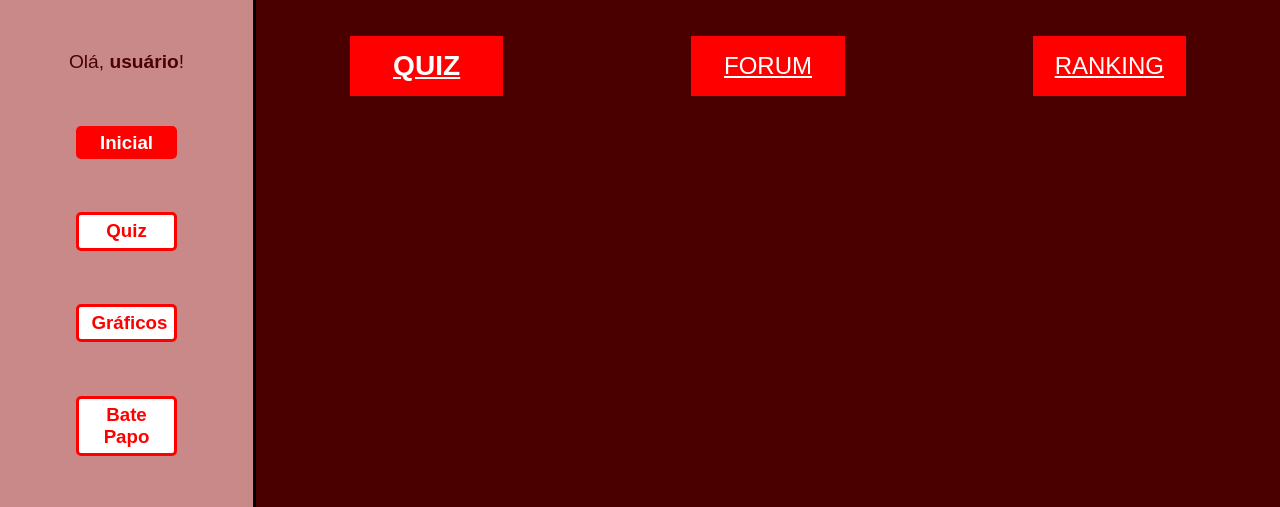
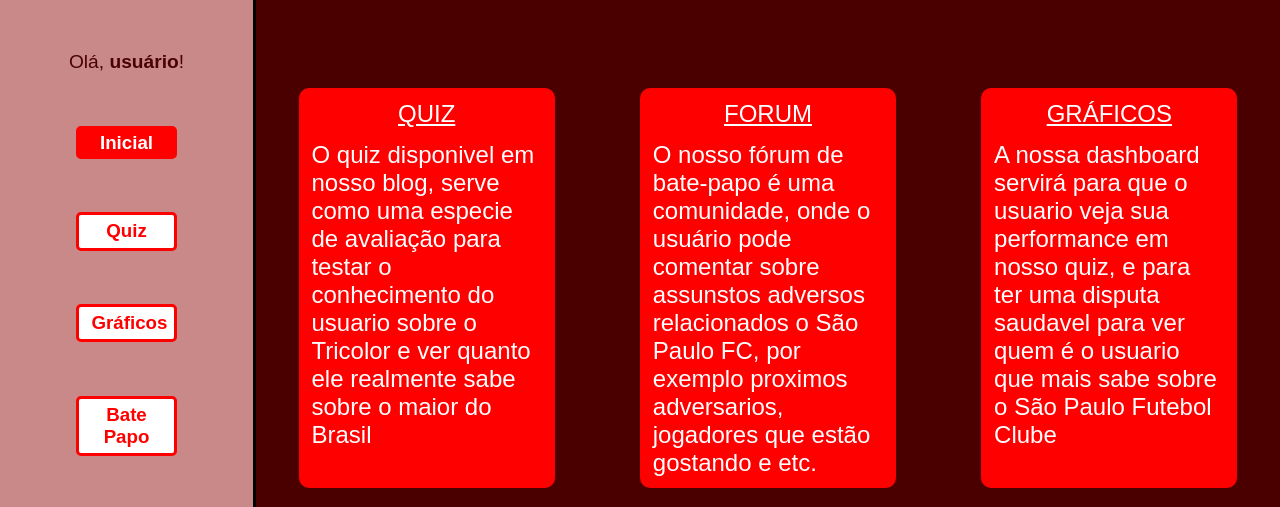
Before and after one commit to ViniciusMiralha/Blog-Tricolor, a website: page public/dashboard/inicial.html in a window 1280 px wide. Shown: the part 94-601 px from the top of the page. Drawn offline with Linux system fonts and the light colour scheme.

Commit message:
Alterações layout tela da Dasboard e Inicial

```diff
--- a/public/css/dashboards.css
+++ b/public/css/dashboards.css
@@ -157,59 +157,100 @@
   background-color: aliceblue;
 }
 .inicialquiz1{
-  width: 15%;
-  height: 60px;
+  width: 25%;
+  height: 400px;
   display: flex;
-  align-self: center;
+  /* align-self: center; */
   justify-content: center;
-  align-items: center;
+  /* align-items: center; */
   color: white;
   font-size: x-large;
-  margin-top: 5%;
+  margin-top: 10%;
   background-color: #ff0000;
+  border-radius: 10px;
+}
 
-}
 .inicialquiz1 a{
-color: white;
-
-}
-.inicalforum{
-  width: 15%;
-  height: 60px;
+  margin: 5%;
+  color: white;
   display: flex;
-  align-self: center;
+  align-items: center;
   justify-content: center;
-  align-items: center;
-  color: white;
-  font-size: x-large;
-  margin-top: 5%;
-  background-color: #ff0000;
 
 }
 
+
+.inicialquiz1 p{
+  display: flex;
+  margin: 5%;
+font-size:x-large;
+  align-items: center;
+  justify-content: center;
+}
+
+.inicalforum{
+  width: 25%;
+  height: 400px;
+  display: flex;
+  /* align-self: center; */
+  justify-content: center;
+  /* align-items: center; */
+  color: white;
+  font-size: x-large;
+  margin-top: 10%;
+  background-color: #ff0000;
+  border-radius: 10px;
+}
+
 .inicalforum a{
+  margin: 5%;
   color: white;
+  display: flex;
+  align-items: center;
+  justify-content: center;
+}
 
+
+.inicalforum p{
+  display: flex;
+  margin: 5%;
+font-size: x-large;
+  align-items: center;
+  justify-content: center;
 }
 
 .inicialranking{
-  width: 15%;
-  height: 60px;
+  width: 25%;
+  height: 400px;
   display: flex;
-  align-self: center;
+  /* align-self: center; */
   justify-content: center;
-  align-items: center;
+  /* align-items: center; */
   color: white;
   font-size: x-large;
-  margin-top: 5%;
+  margin-top: 10%;
   background-color: #ff0000;
+  border-radius: 10px;
 
 }
 
 .inicialranking a{
+  margin: 5%;
   color: white;
+  display: flex;
+  align-items: center;
+  justify-content: center;
 
 }
+
+.inicialranking p{
+  display: flex;
+  margin: 5%;
+font-size: x-large;
+  align-items: center;
+  justify-content: center;
+}
+
 
 
 .area-parametros-alerta {
--- a/public/dashboard/inicial.html
+++ b/public/dashboard/inicial.html
@@ -65,20 +65,28 @@
             <div class="inicialcaixas">
 
                 <div class="inicialquiz1">
-                <a href="cards.html"> <h3>QUIZ</h3>
+
+                    <div class="tituloquiz">
+                        <a href="cards.html"> QUIZ
                         </a>
-
+                        <p>O quiz disponivel em nosso blog, serve como uma especie de avaliação para testar o conhecimento do usuario sobre o Tricolor e ver quanto ele realmente sabe sobre o maior do Brasil</p>
+                    </div>
                 </div>
 
                 <div class="inicalforum">
-                <a href="dashboard.html">FORUM
+
+                    <div class="tituloforum">
+                        <a href="mural.html">FORUM
                         </a>
-
+                        <p>O nosso fórum de bate-papo é uma comunidade, onde o usuário pode comentar sobre assunstos adversos relacionados o São Paulo FC, por exemplo proximos adversarios, jogadores que estão gostando e etc.</p>
+                    </div>
                 </div>
 
                 <div class="inicialranking">
-                <a href="dashboard.html">RANKING
+                    <div class="tituloranking"> <a href="dashboard.html">GRÁFICOS
                         </a>
+                        <p>A nossa dashboard servirá para que o usuario veja sua performance em nosso quiz, e para ter uma disputa saudavel para ver quem é o usuario que mais sabe sobre o São Paulo Futebol Clube</p>
+                    </div>
                 </div>
 
             </div>
```
Also changed, not shown: public/dashboard/dashboard.html (+2 -2 lines). Lines whose indentation alone changed are shown as unchanged.
